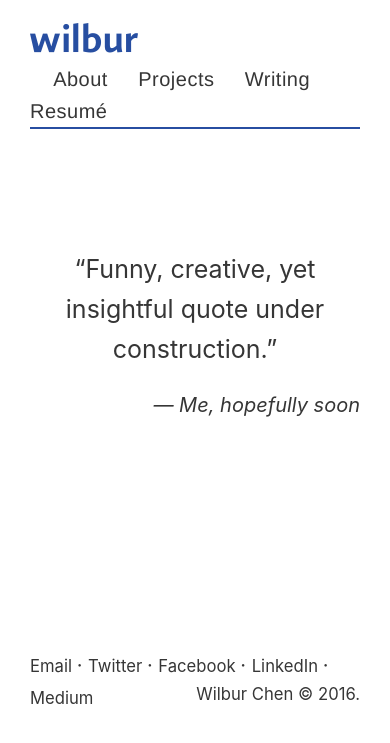
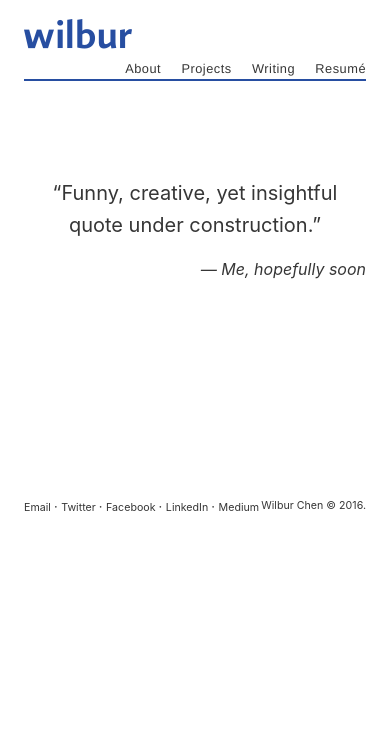
Before and after one commit to wilburc/wilburc.github.io, a Jekyll site: the page built from index.html, in a window 390 px wide. Shown: the top 743 px of the page. Built offline with Jekyll 4.4.1, drawn with Linux system fonts in a browser that asks for light colours; the list of posts is cut into pages by our own code.

Commit message:
kinda responsive u happy?

```diff
--- a/_sass/_layout.scss
+++ b/_sass/_layout.scss
@@ -34,3 +34,8 @@
   margin-bottom: 0.7rem;
   margin-top: 5rem;
 }
+@media only screen and (max-width : 480px){
+  .footer{
+    font-size:0.8rem;
+  }
+}
--- a/_sass/_masthead.scss
+++ b/_sass/_masthead.scss
@@ -57,3 +57,9 @@
   text-decoration:none !important;
   padding-top:7px;
 }
+
+@media only screen and (max-width : 480px){
+  .nav{
+    font-size:0.8rem;
+  }
+}
--- a/_sass/_variables.scss
+++ b/_sass/_variables.scss
@@ -15,7 +15,7 @@
 $brown: #8f5536;
 
 $root-font-family: "calluna", BlinkMacSystemFont, "Segoe UI", "Roboto", "Oxygen", "Ubuntu", "Cantarell", "Fira Sans", "Droid Sans", "Helvetica Neue", Arial, sans-serif;
-$root-font-size: 20px;
+$root-font-size: 16px;
 $root-line-height: 1.6;
 
 $body-color: #363636;
```
Also changed, not shown: 11 other files.
